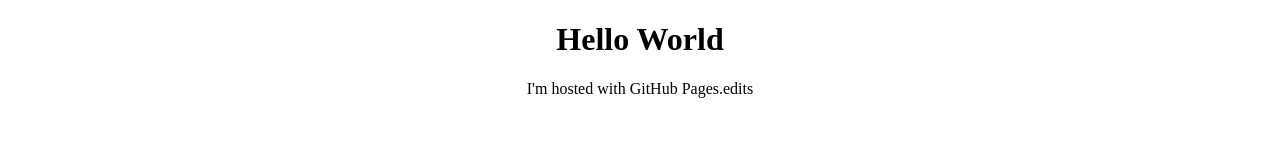
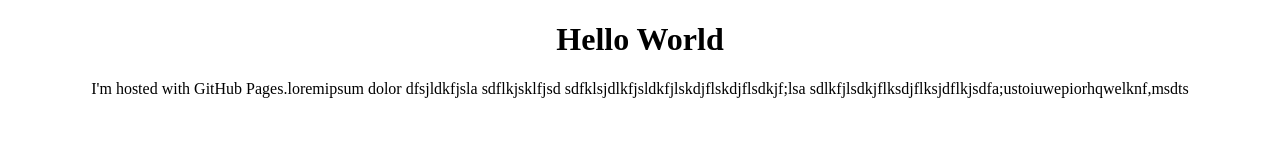
Before and after one commit to aponty/aponty.github.io, a plain HTML site: page index.html in a window 1280 px wide. Drawn offline with Linux system fonts and the light colour scheme.

Commit message:
first
sdlfs

```diff
--- a/index.html
+++ b/index.html
@@ -12,6 +12,9 @@
 
 <body>
   <h1>Hello World</h1>
-  <p>I'm hosted with GitHub Pages.edits</p>
+  <p>I'm hosted with GitHub Pages.loremipsum dolor dfsjldkfjsla
+    sdflkjsklfjsd
+    sdfklsjdlkfjsldkfjlskdjflskdjflsdkjf;lsa
+    sdlkfjlsdkjflksdjflksjdflkjsdfa;ustoiuwepiorhqwelknf,msdts</p>
 </body>
 </html>
```
